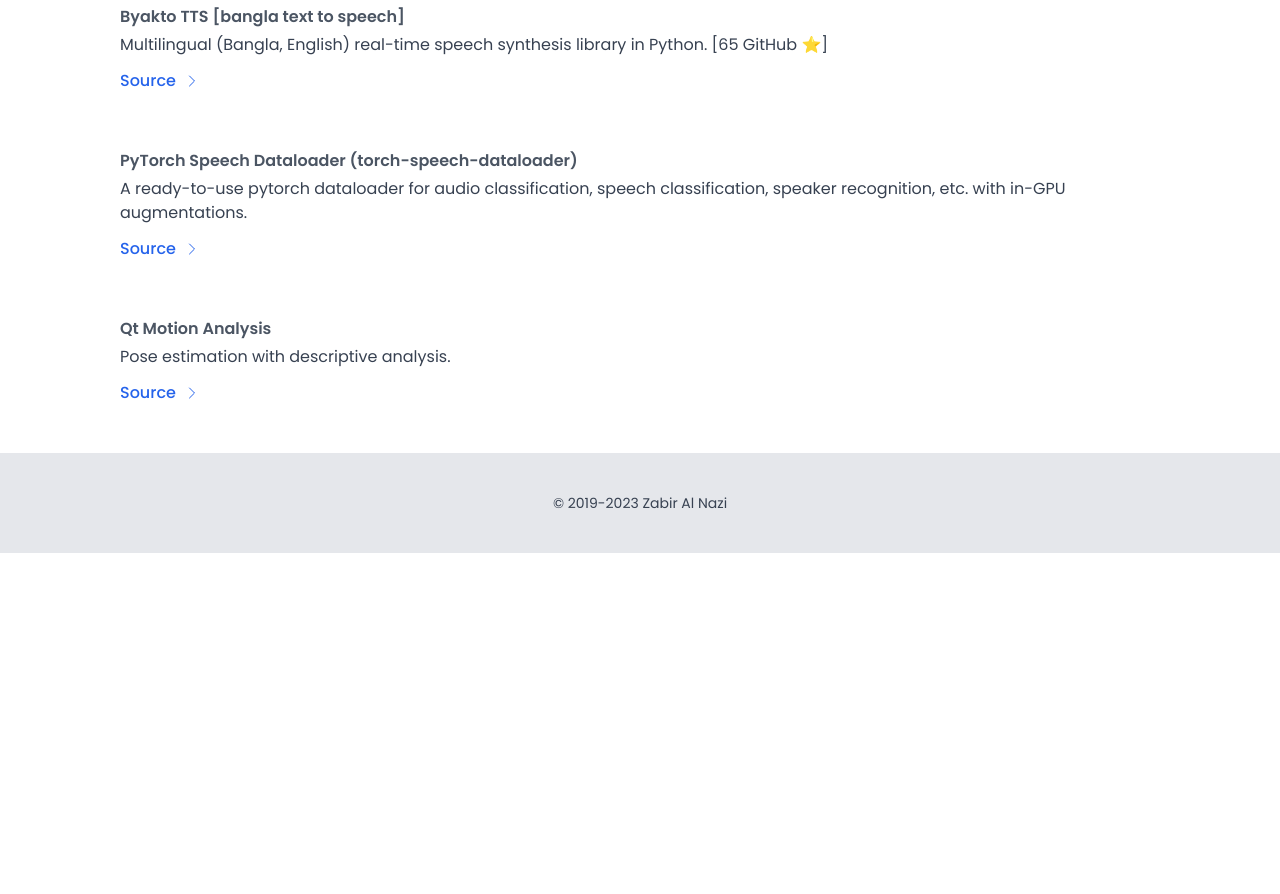
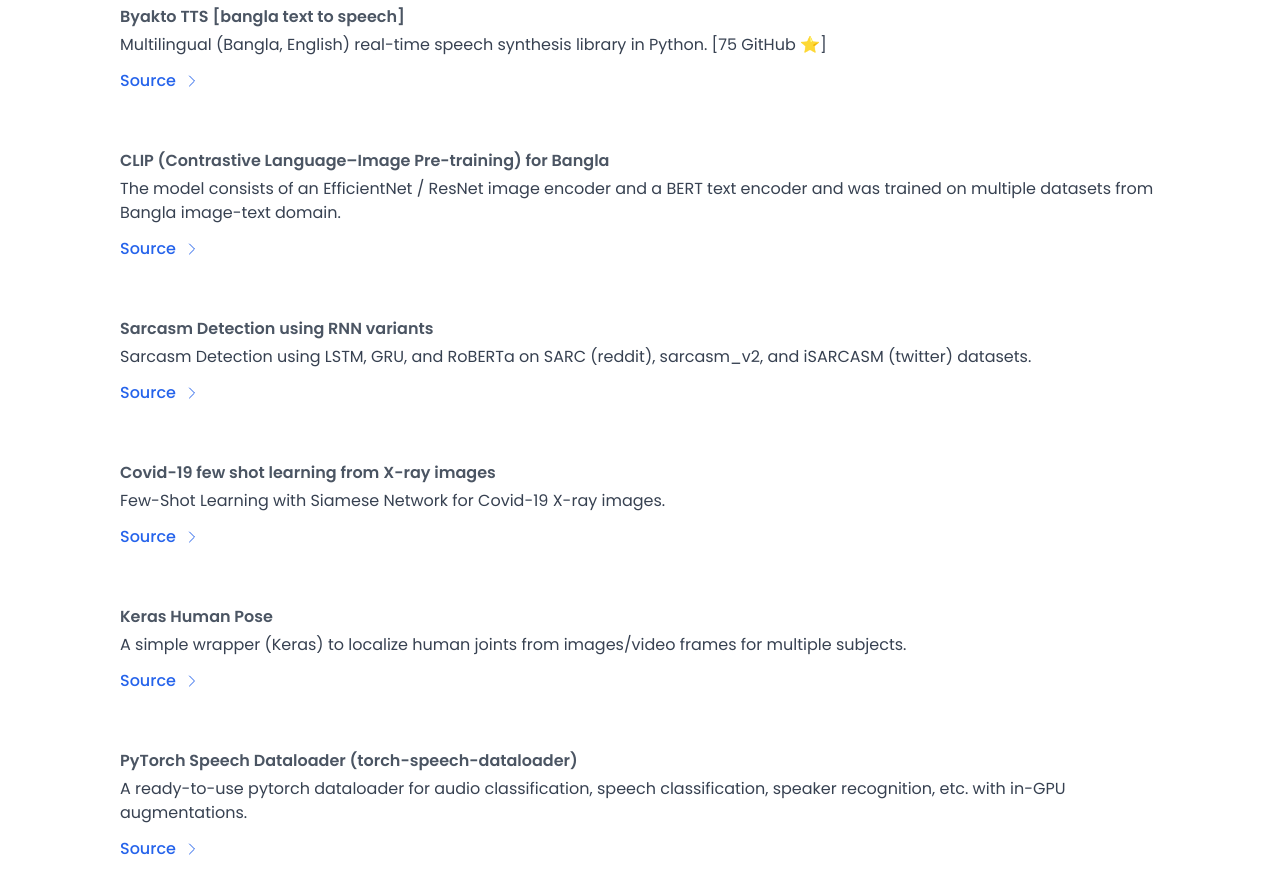
Before and after one commit to furcifer-grad/furcifer-grad.github.io, a website: page code.html in a window 1280 px wide. Shown: the part 340-1234 px from the top of the page. Before the commit the page ends 893 px from the top, so only its background shows below. Drawn offline with nearby package versions, Linux system fonts and the light colour scheme.

Commit message:
Update code.html

```diff
--- a/code.html
+++ b/code.html
@@ -264,7 +264,7 @@
                 Byakto TTS [bangla text to speech]
             </p>
             <p class="text-gray-700 text-base">
-                Multilingual (Bangla, English) real-time speech synthesis library in Python. [65 GitHub ⭐]
+                Multilingual (Bangla, English) real-time speech synthesis library in Python. [75 GitHub ⭐]
 
             </p>
             <a
@@ -288,6 +288,141 @@
               </svg>
             </a>
           </div>
+
+<div
+            class="block group hover:bg-gray-100 rounded-lg transition hover:cursor-default p-4"
+          >
+            <p class="text-gray-600 font-semibold text-base mb-1">
+                CLIP (Contrastive Language–Image Pre-training) for Bangla
+            </p>
+            <p class="text-gray-700 text-base">
+                The model consists of an EfficientNet / ResNet image encoder and a BERT text encoder and was trained on multiple datasets from Bangla image-text domain.
+
+            </p>
+            <a
+              href="https://github.com/zabir-nabil/bangla-CLIP"
+              class="inline-flex items-center space-x-2 text-blue-600 hover:brightness-110 transition-transform hover:cursor-pointer mt-3 font-medium"
+            >
+              <span>Source</span>
+              <svg
+                xmlns="http://www.w3.org/2000/svg"
+                fill="none"
+                viewBox="0 0 24 24"
+                stroke-width="1.5"
+                stroke="currentColor"
+                class="w-4 h-4"
+              >
+                <path
+                  stroke-linecap="round"
+                  stroke-linejoin="round"
+                  d="M8.25 4.5l7.5 7.5-7.5 7.5"
+                />
+              </svg>
+            </a>
+          </div>
+
+
+<div
+            class="block group hover:bg-gray-100 rounded-lg transition hover:cursor-default p-4"
+          >
+            <p class="text-gray-600 font-semibold text-base mb-1">
+                Sarcasm Detection using RNN variants
+            </p>
+            <p class="text-gray-700 text-base">
+                Sarcasm Detection using LSTM, GRU, and RoBERTa on SARC (reddit), sarcasm_v2, and iSARCASM (twitter) datasets.
+
+            </p>
+            <a
+              href="https://github.com/zabir-nabil/sarcasm-detection-roberta"
+              class="inline-flex items-center space-x-2 text-blue-600 hover:brightness-110 transition-transform hover:cursor-pointer mt-3 font-medium"
+            >
+              <span>Source</span>
+              <svg
+                xmlns="http://www.w3.org/2000/svg"
+                fill="none"
+                viewBox="0 0 24 24"
+                stroke-width="1.5"
+                stroke="currentColor"
+                class="w-4 h-4"
+              >
+                <path
+                  stroke-linecap="round"
+                  stroke-linejoin="round"
+                  d="M8.25 4.5l7.5 7.5-7.5 7.5"
+                />
+              </svg>
+            </a>
+          </div>
+
+
+          <div
+            class="block group hover:bg-gray-100 rounded-lg transition hover:cursor-default p-4"
+          >
+            <p class="text-gray-600 font-semibold text-base mb-1">
+                Covid-19 few shot learning from X-ray images
+            </p>
+            <p class="text-gray-700 text-base">
+                Few-Shot Learning with Siamese Network for Covid-19 X-ray images.
+
+            </p>
+            <a
+              href="https://github.com/zabir-nabil/covid19-few-shot-learning"
+              class="inline-flex items-center space-x-2 text-blue-600 hover:brightness-110 transition-transform hover:cursor-pointer mt-3 font-medium"
+            >
+              <span>Source</span>
+              <svg
+                xmlns="http://www.w3.org/2000/svg"
+                fill="none"
+                viewBox="0 0 24 24"
+                stroke-width="1.5"
+                stroke="currentColor"
+                class="w-4 h-4"
+              >
+                <path
+                  stroke-linecap="round"
+                  stroke-linejoin="round"
+                  d="M8.25 4.5l7.5 7.5-7.5 7.5"
+                />
+              </svg>
+            </a>
+          </div>
+
+
+
+                    <div
+            class="block group hover:bg-gray-100 rounded-lg transition hover:cursor-default p-4"
+          >
+            <p class="text-gray-600 font-semibold text-base mb-1">
+               Keras Human Pose
+            </p>
+            <p class="text-gray-700 text-base">
+               A simple wrapper (Keras) to localize human joints from images/video frames for multiple subjects.
+
+            </p>
+            <a
+              href="https://github.com/zabir-nabil/covid19-few-shot-learning"
+              class="inline-flex items-center space-x-2 text-blue-600 hover:brightness-110 transition-transform hover:cursor-pointer mt-3 font-medium"
+            >
+              <span>Source</span>
+              <svg
+                xmlns="http://www.w3.org/2000/svg"
+                fill="none"
+                viewBox="0 0 24 24"
+                stroke-width="1.5"
+                stroke="currentColor"
+                class="w-4 h-4"
+              >
+                <path
+                  stroke-linecap="round"
+                  stroke-linejoin="round"
+                  d="M8.25 4.5l7.5 7.5-7.5 7.5"
+                />
+              </svg>
+            </a>
+          </div>
+
+
+
           <div
             class="block group hover:bg-gray-100 rounded-lg transition hover:cursor-default p-4"
           >
```
